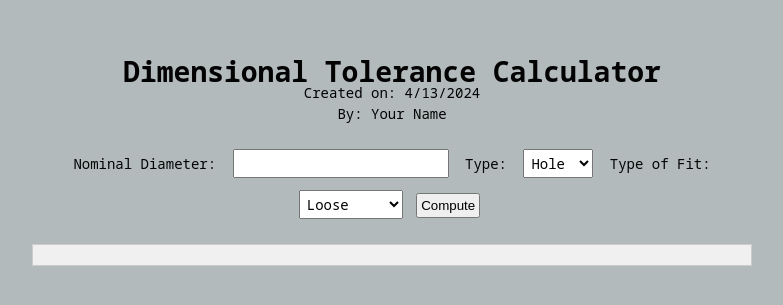
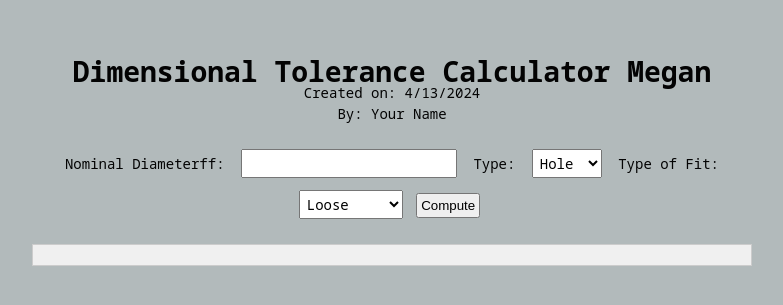
Before and after one commit to mgiacumich/ToleranceCalculator, a plain HTML site: page index.html in a window 1280 px wide. Shown: the part 237-542 px from the top of the page, without its empty margins (248-1031 px from the left). Drawn offline with Linux system fonts and the light colour scheme; files that its build step writes are made by us from their sources; files whose address does not match are found by name.

Commit message:
index changes

```diff
--- a/index.html
+++ b/index.html
@@ -3,17 +3,17 @@
 <head>
 <meta charset="UTF-8">
 <meta name="viewport" content="width=device-width, initial-scale=1.0">
-<title>Dimensional Tolerance Calculator</title>
+<title>Dimensional Tolerance Calculator Megan</title>
 <link rel="stylesheet" href="styles.css">
 </head>
 <body>
 <header>
-    <h1>Dimensional Tolerance Calculator</h1>
+    <h1>Dimensional Tolerance Calculator Megan</h1>
     <p>Created on: <span id="creationDate"></span></p>
     <p>By: Your Name</p>
 </header>
 <main>
-    <label for="nominalDiameter">Nominal Diameter:</label>
+    <label for="nominalDiameter">Nominal Diameterff:</label>
     <input type="number" id="nominalDiameter">
 
     <label for="typeSelect">Type:</label>
```
